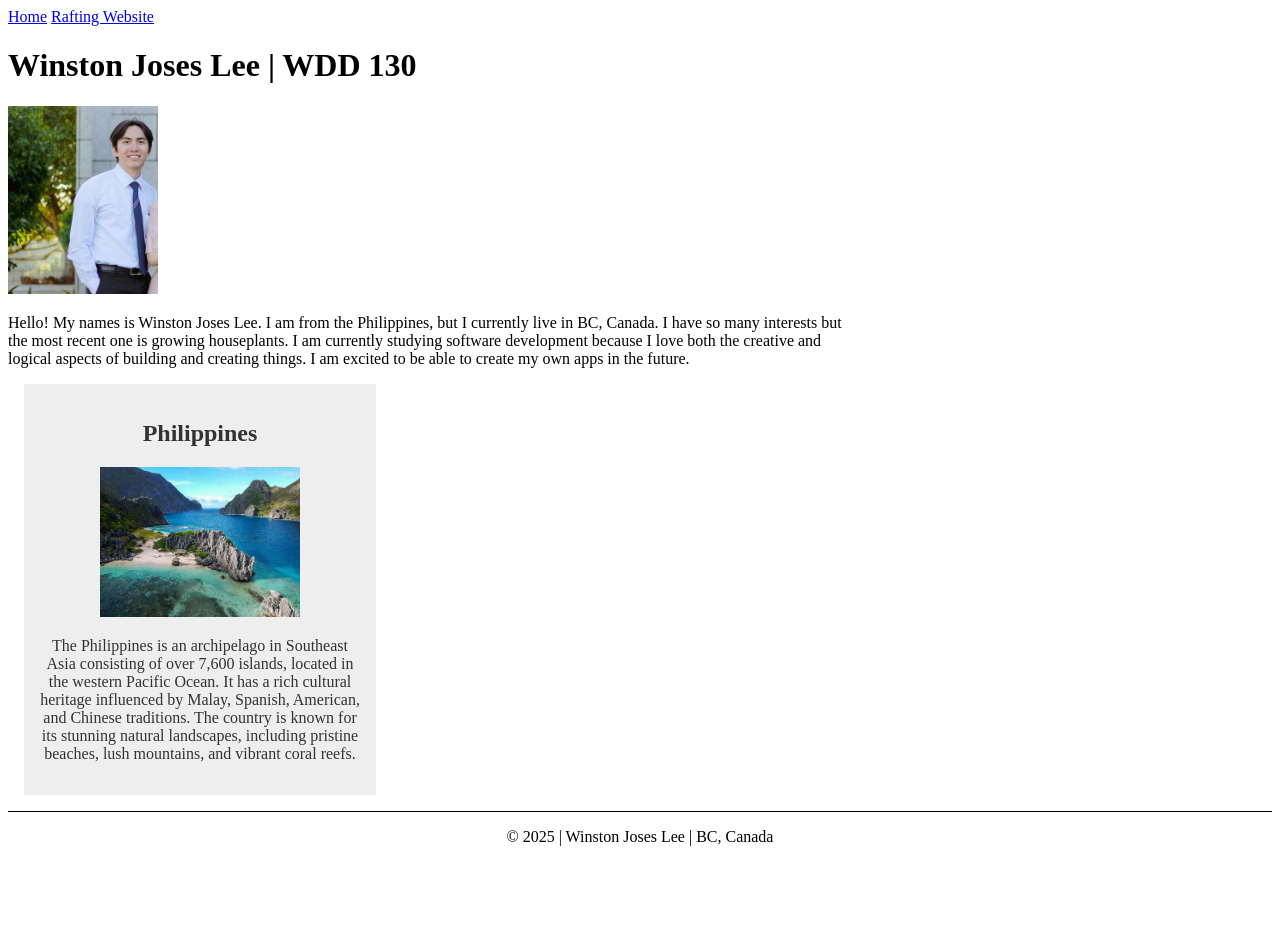
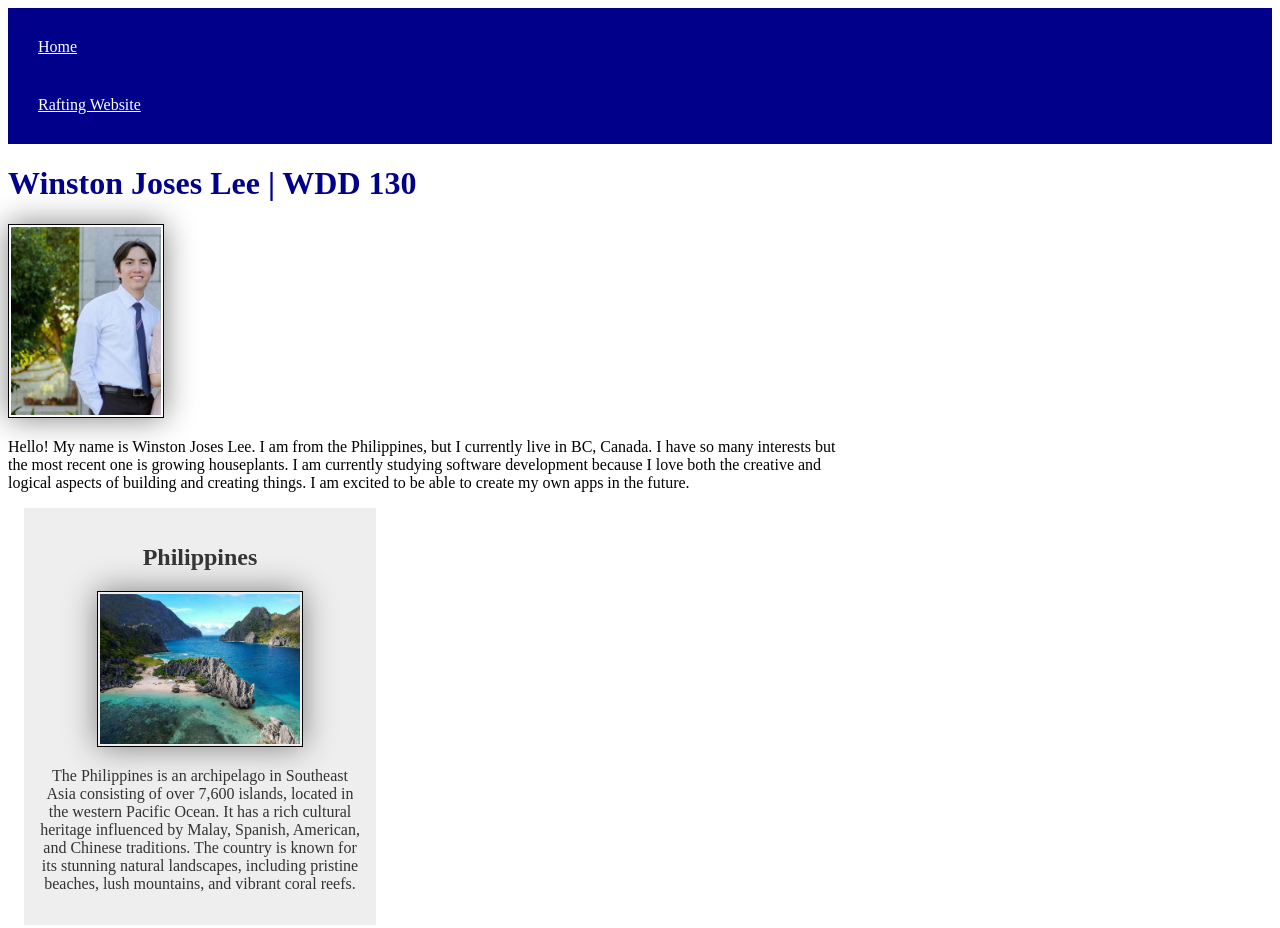
Before and after one commit to wjosesl/wdd130, a plain HTML site: page index.html in a window 1280 px wide. Shown: the top 928 px of the page. Before the commit the page ends 862 px from the top, so only its background shows below. Drawn offline with Linux system fonts and the light colour scheme.

Commit message:
updated main css

```diff
--- a/index.html
+++ b/index.html
@@ -21,7 +21,7 @@
     <main>
         <h1>Winston Joses Lee | WDD 130</h1>
         <img src="images/profile.jpg" alt="Photo of Winston Joses Lee." width="200">
-        <p>Hello! My names is Winston Joses Lee. I am from the Philippines, but I currently live in BC, Canada. I have
+        <p>Hello! My name is Winston Joses Lee. I am from the Philippines, but I currently live in BC, Canada. I have
             so many interests but the most recent one is growing houseplants. I am currently studying software
             development because I love both the creative and logical aspects of building and creating things. I am
             excited to be able to create my own apps in the future.</p>
--- a/styles/styles.css
+++ b/styles/styles.css
@@ -1,3 +1,30 @@
+nav {
+    background-color: darkblue;
+    padding: 10px;
+}
+
+nav a {
+    color: white;
+    display: block;
+    padding: 20px;
+}
+
+h1 {
+    color: darkblue;
+}
+
+img {
+    width: 150px;
+    height: auto;
+    border: 1px solid black;
+    padding: 2px;
+    box-shadow: 0 0 30px gray;
+}
+
+p {
+    padding: 10px;
+}
+
 main {
     max-width: 840px;
 }
```
